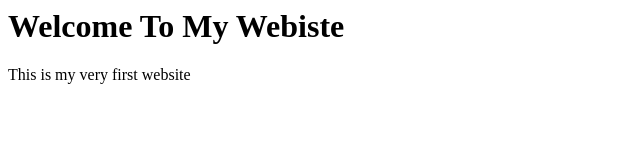
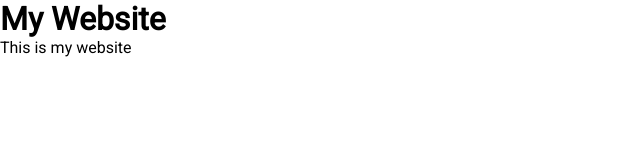
Before and after one commit to Imgopz/Learn-HTML, a plain HTML site: page index.html in a window 1280 px wide. Shown: the whole page, without its empty margins (0-640 px from the left). Drawn offline with Linux system fonts and the light colour scheme.

Commit message:
Lesson 7

```diff
--- a/index.html
+++ b/index.html
@@ -1,2 +1,14 @@
-<h1>Welcome To My Webiste</h1>
-<p>This is my very first website</p>
+<!DOCTYPE html>
+<html lang="en">
+<head>
+    <meta charset="UTF-8">
+    <meta name="viewport" content="width=device-width, initial-scale=1.0">
+    <title>My Website</title>
+    <link rel="stylesheet" href="style.css">
+</head>
+<body>
+    <!-- This is a comment -->
+    <h1>My Website</h1>
+    <p>This is my website</p>
+</body>
+</html>
--- a/style.css
+++ b/style.css
@@ -1,4 +1,8 @@
-html
-{
-    font-size: 62.5%;
+@import url("https://fonts.googleapis.com/css2?family=Roboto:ital,wght@0,100;0,400;1,300&display=swap");
+
+* {
+  margin: 0;
+  padding: 0;
+  box-sizing: border-box;
+  font-family: "Roboto", "sans-serif";
 }
```
